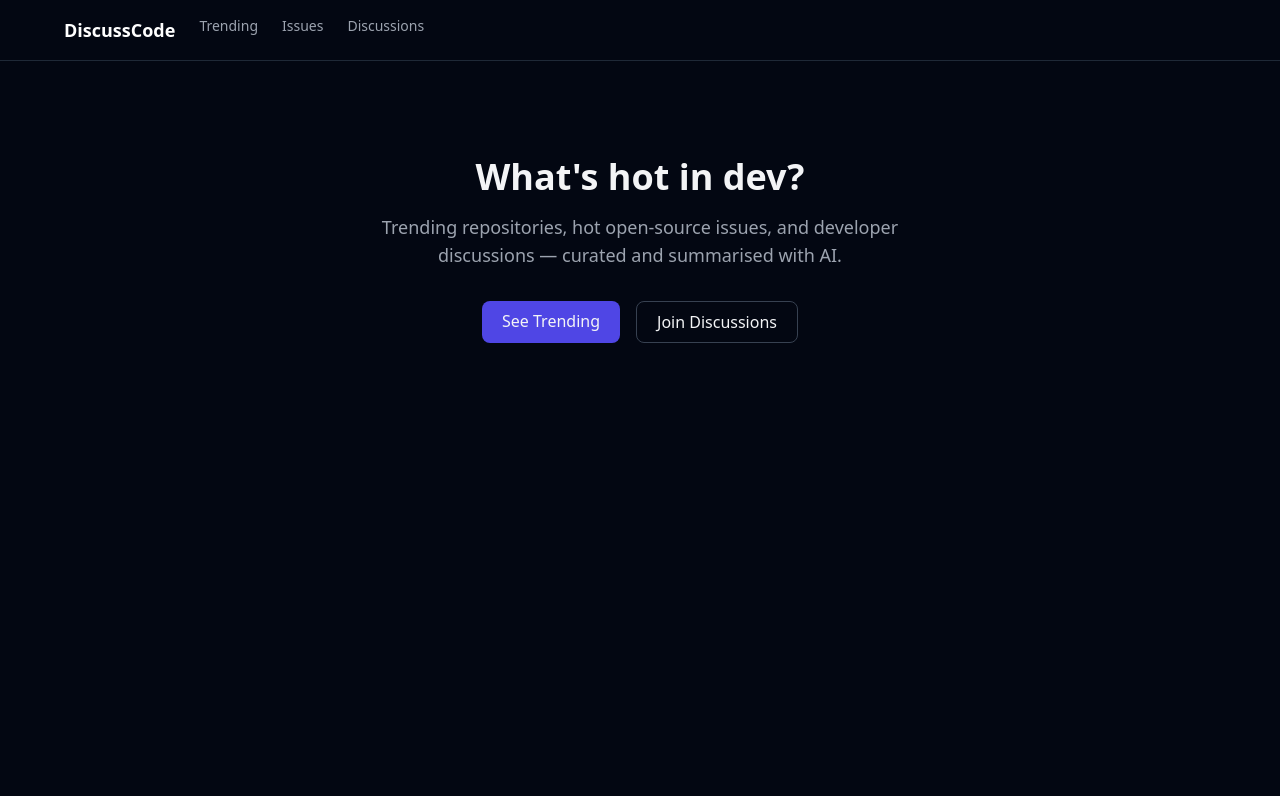
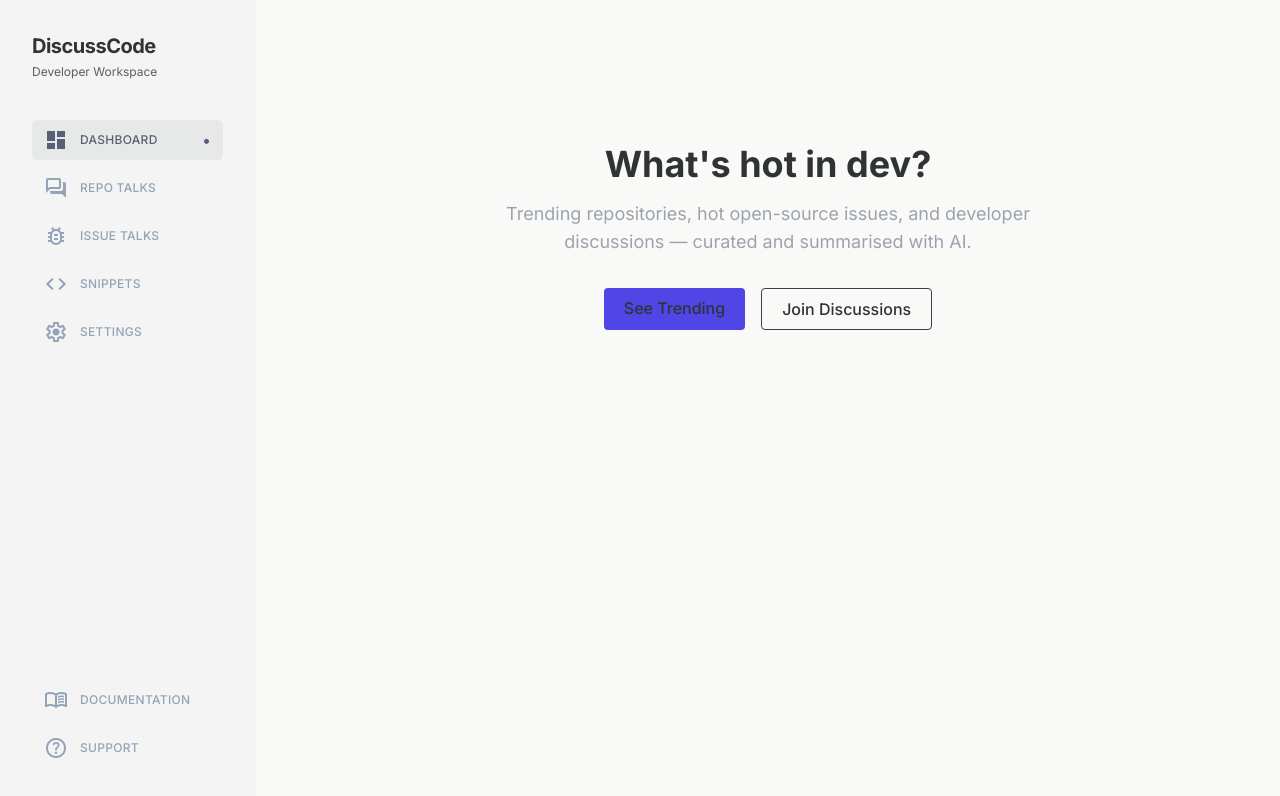
Before and after one commit to hojkim77/DiscussCode, a Next.js app in the folder apps/web/: page / in a window 1280 px wide. Shown: the top 796 px of the page. Built offline with nearby package versions, Linux system fonts and the light colour scheme.

Commit message:
feat(web): add main page UI layout and core components

```diff
--- a/apps/web/src/app/layout.tsx
+++ b/apps/web/src/app/layout.tsx
@@ -1,5 +1,10 @@
 import type { Metadata } from "next";
+import { Inter } from "next/font/google";
 import "./globals.css";
+import { SideNav } from "@/components/layout/side-nav";
+import { MobileHeader } from "@/components/layout/mobile-header";
+
+const inter = Inter({ subsets: ["latin"] });
 
 export const metadata: Metadata = {
   title: "DiscussCode",
@@ -8,17 +13,21 @@ export const metadata: Metadata = {
 
 export default function RootLayout({ children }: { children: React.ReactNode }) {
   return (
-    <html lang="en">
-      <body className="bg-gray-950 text-gray-100 min-h-screen antialiased">
-        <header className="border-b border-gray-800 px-6 py-4">
-          <nav className="max-w-6xl mx-auto flex gap-6 text-sm font-medium">
-            <a href="/" className="text-white font-bold text-lg">DiscussCode</a>
-            <a href="/trending" className="text-gray-400 hover:text-white transition-colors">Trending</a>
-            <a href="/issues" className="text-gray-400 hover:text-white transition-colors">Issues</a>
-            <a href="/discussions" className="text-gray-400 hover:text-white transition-colors">Discussions</a>
-          </nav>
-        </header>
-        <main className="max-w-6xl mx-auto px-6 py-8">{children}</main>
+    <html lang="ko">
+      <head>
+        <link
+          href="https://fonts.googleapis.com/css2?family=Material+Symbols+Outlined:opsz,wght,FILL,GRAD@20..48,100..700,0..1,-50..200&display=swap"
+          rel="stylesheet"
+        />
+      </head>
+      <body
+        className={`${inter.className} bg-background text-on-background min-h-screen flex flex-col md:flex-row antialiased`}
+      >
+        <SideNav />
+        <MobileHeader />
+        <main className="flex-1 md:ml-64 p-6 md:p-12 lg:p-20 w-full max-w-[1600px]">
+          {children}
+        </main>
       </body>
     </html>
   );
--- /dev/null
+++ b/apps/web/src/components/layout/mobile-header.tsx
@@ -0,0 +1,17 @@
+import { Icon } from "../ui/icon";
+
+export function MobileHeader() {
+  return (
+    <header className="md:hidden w-full top-0 sticky z-50 bg-background border-b border-surface-container-low">
+      <div className="flex justify-between items-center px-6 py-4">
+        <span className="text-2xl font-semibold tracking-tighter text-primary">
+          DiscussCode
+        </span>
+        <div className="flex items-center gap-4 text-primary">
+          <Icon name="notifications" className="cursor-pointer active:scale-95 duration-200" />
+          <div className="w-8 h-8 rounded-full bg-surface-container-high" />
+        </div>
+      </div>
+    </header>
+  );
+}
--- /dev/null
+++ b/apps/web/src/components/layout/nav-item.tsx
@@ -0,0 +1,28 @@
+import Link from "next/link";
+import { Icon } from "../ui/icon";
+
+export interface NavItemProps {
+  icon: string;
+  label: string;
+  href: string;
+  active?: boolean;
+}
+
+export function NavItem({ icon, label, href, active = false }: NavItemProps) {
+  return (
+    <Link
+      href={href}
+      className={`flex items-center gap-3 px-3 py-2 rounded-md transition-all duration-300 ease-in-out text-[0.75rem] tracking-wide uppercase font-medium ${
+        active
+          ? "text-primary font-bold bg-surface-container-high"
+          : "text-slate-400 hover:bg-surface-container-high"
+      }`}
+    >
+      <Icon name={icon} filled={active} />
+      <span>{label}</span>
+      {active && (
+        <span className="ml-auto text-tertiary text-base leading-none">•</span>
+      )}
+    </Link>
+  );
+}
--- /dev/null
+++ b/apps/web/src/components/layout/side-nav.tsx
@@ -0,0 +1,45 @@
+"use client";
+
+import { usePathname } from "next/navigation";
+import { NavItem, NavItemProps } from "./nav-item";
+
+const mainNavItems: Omit<NavItemProps, "active">[] = [
+  { icon: "dashboard", label: "Dashboard", href: "/" },
+  { icon: "forum", label: "Repo Talks", href: "/trending" },
+  { icon: "bug_report", label: "Issue Talks", href: "/issues" },
+  { icon: "code", label: "Snippets", href: "/snippets" },
+  { icon: "settings", label: "Settings", href: "/settings" },
+];
+
+const bottomNavItems: Omit<NavItemProps, "active">[] = [
+  { icon: "menu_book", label: "Documentation", href: "/docs" },
+  { icon: "help_outline", label: "Support", href: "/support" },
+];
+
+export function SideNav() {
+  const pathname = usePathname();
+
+  const isActive = (href: string) =>
+    href === "/" ? pathname === "/" : pathname.startsWith(href);
+
+  return (
+    <nav className="hidden md:flex h-screen w-64 fixed left-0 top-0 bg-surface-container-low flex-col p-8 border-r border-transparent z-40">
+      <div className="mb-10">
+        <h2 className="text-on-surface font-bold text-xl tracking-tight">DiscussCode</h2>
+        <p className="text-on-surface-variant text-xs mt-1">Developer Workspace</p>
+      </div>
+
+      <div className="flex flex-col gap-2 flex-1">
+        {mainNavItems.map((item) => (
+          <NavItem key={item.href} {...item} active={isActive(item.href)} />
+        ))}
+      </div>
+
+      <div className="flex flex-col gap-2">
+        {bottomNavItems.map((item) => (
+          <NavItem key={item.href} {...item} active={isActive(item.href)} />
+        ))}
+      </div>
+    </nav>
+  );
+}
--- /dev/null
+++ b/apps/web/src/components/ui/badge.tsx
@@ -0,0 +1,14 @@
+interface BadgeProps {
+  label: string;
+  className?: string;
+}
+
+export function Badge({ label, className = "" }: BadgeProps) {
+  return (
+    <span
+      className={`text-xs text-on-surface-variant bg-surface-container px-2 py-1 rounded ${className}`}
+    >
+      {label}
+    </span>
+  );
+}
--- /dev/null
+++ b/apps/web/src/components/ui/discussion-item.tsx
@@ -0,0 +1,23 @@
+import { Icon } from "./icon";
+
+export interface DiscussionItemProps {
+  icon: string;
+  title: string;
+  subtitle: string;
+}
+
+export function DiscussionItem({ icon, title, subtitle }: DiscussionItemProps) {
+  return (
+    <div className="flex gap-4 items-start cursor-pointer group">
+      <div className="w-10 h-10 rounded bg-surface-container-low flex items-center justify-center text-primary group-hover:bg-primary-container transition-colors flex-shrink-0">
+        <Icon name={icon} className="text-sm" />
+      </div>
+      <div>
+        <h4 className="text-sm font-medium text-on-surface group-hover:text-primary transition-colors">
+          {title}
+        </h4>
+        <p className="text-xs text-on-surface-variant mt-1">{subtitle}</p>
+      </div>
+    </div>
+  );
+}
--- /dev/null
+++ b/apps/web/src/components/ui/icon.tsx
@@ -0,0 +1,21 @@
+interface IconProps {
+  name: string;
+  filled?: boolean;
+  size?: number;
+  className?: string;
+}
+
+export function Icon({ name, filled = false, size, className = "" }: IconProps) {
+  return (
+    <span
+      className={`material-symbols-outlined select-none ${className}`}
+      style={{
+        fontVariationSettings: `'FILL' ${filled ? 1 : 0}`,
+        fontSize: size ? `${size}px` : undefined,
+        lineHeight: 1,
+      }}
+    >
+      {name}
+    </span>
+  );
+}
--- /dev/null
+++ b/apps/web/src/components/ui/talk-card.tsx
@@ -0,0 +1,51 @@
+import { Icon } from "./icon";
+import { Badge } from "./badge";
+
+export interface TalkStat {
+  icon: string;
+  value: string | number;
+}
+
+export interface TalkCardProps {
+  icon: string;
+  iconClassName?: string;
+  identifier: string;
+  badge: string;
+  title: string;
+  excerpt: string;
+  stats: TalkStat[];
+}
+
+export function TalkCard({
+  icon,
+  iconClassName = "text-tertiary",
+  identifier,
+  badge,
+  title,
+  excerpt,
+  stats,
+}: TalkCardProps) {
+  return (
+    <article className="bg-surface-container-lowest p-6 rounded-xl border border-surface-container-low/50 hover:bg-surface-container transition-colors duration-300 cursor-pointer group">
+      <div className="flex items-start justify-between mb-4">
+        <div className="flex items-center gap-3">
+          <Icon name={icon} className={iconClassName} />
+          <span className="text-sm font-medium text-primary">{identifier}</span>
+        </div>
+        <Badge label={badge} />
+      </div>
+      <h3 className="text-lg font-semibold text-on-surface mb-2 group-hover:text-primary transition-colors">
+        {title}
+      </h3>
+      <p className="text-sm text-on-surface-variant line-clamp-2 mb-4">{excerpt}</p>
+      <div className="flex items-center gap-4 text-xs text-on-surface-variant">
+        {stats.map((stat, i) => (
+          <span key={i} className="flex items-center gap-1">
+            <Icon name={stat.icon} size={14} />
+            {stat.value}
+          </span>
+        ))}
+      </div>
+    </article>
+  );
+}
--- a/apps/web/tailwind.config.ts
+++ b/apps/web/tailwind.config.ts
@@ -1,9 +1,75 @@
 import type { Config } from "tailwindcss";
 
 const config: Config = {
+  darkMode: "class",
   content: ["./src/**/*.{ts,tsx}"],
   theme: {
-    extend: {},
+    extend: {
+      colors: {
+        "on-tertiary-fixed": "#393057",
+        "surface-tint": "#575f72",
+        "on-secondary-container": "#435368",
+        "tertiary": "#635983",
+        "background": "#f9f9f8",
+        "surface-container-low": "#f3f4f3",
+        "error-dim": "#67040d",
+        "tertiary-dim": "#574d76",
+        "primary-fixed-dim": "#cdd4ea",
+        "surface-container": "#eceeed",
+        "on-tertiary-fixed-variant": "#564c76",
+        "surface-container-highest": "#e0e3e2",
+        "on-primary-fixed": "#373f51",
+        "surface-bright": "#f9f9f8",
+        "on-primary-fixed-variant": "#545b6e",
+        "surface-container-lowest": "#ffffff",
+        "primary-container": "#dbe2f9",
+        "surface-container-high": "#e6e9e8",
+        "on-primary-container": "#4a5264",
+        "on-surface-variant": "#5b605f",
+        "on-secondary-fixed": "#314055",
+        "surface-variant": "#e0e3e2",
+        "on-background": "#2f3333",
+        "on-surface": "#2f3333",
+        "secondary-fixed": "#d3e4fe",
+        "secondary-fixed-dim": "#c5d6f0",
+        "tertiary-container": "#dbcdff",
+        "secondary-container": "#d3e4fe",
+        "secondary": "#506076",
+        "inverse-surface": "#0c0f0e",
+        "on-tertiary-container": "#4d436c",
+        "outline": "#777c7b",
+        "on-error-container": "#6e0a12",
+        "tertiary-fixed-dim": "#ccc0f0",
+        "on-tertiary": "#fdf7ff",
+        "inverse-primary": "#e0e8ff",
+        "primary-fixed": "#dbe2f9",
+        "inverse-on-surface": "#9c9d9c",
+        "on-secondary": "#f7f9ff",
+        "secondary-dim": "#44546a",
+        "on-error": "#fff7f6",
+        "on-secondary-fixed-variant": "#4d5d73",
+        "error-container": "#fa746f",
+        "surface": "#f9f9f8",
+        "primary": "#575f72",
+        "error": "#a83836",
+        "on-primary": "#f9f8ff",
+        "primary-dim": "#4b5366",
+        "surface-dim": "#d7dbda",
+        "outline-variant": "#afb3b2",
+        "tertiary-fixed": "#dbcdff",
+      },
+      borderRadius: {
+        DEFAULT: "0.125rem",
+        lg: "0.25rem",
+        xl: "0.5rem",
+        full: "0.75rem",
+      },
+      fontFamily: {
+        headline: ["Inter", "sans-serif"],
+        body: ["Inter", "sans-serif"],
+        label: ["Inter", "sans-serif"],
+      },
+    },
   },
   plugins: [],
 };
```
Also changed, not shown: apps/web/tsconfig.json (+26 -6 lines), apps/web/next-env.d.ts (added).
